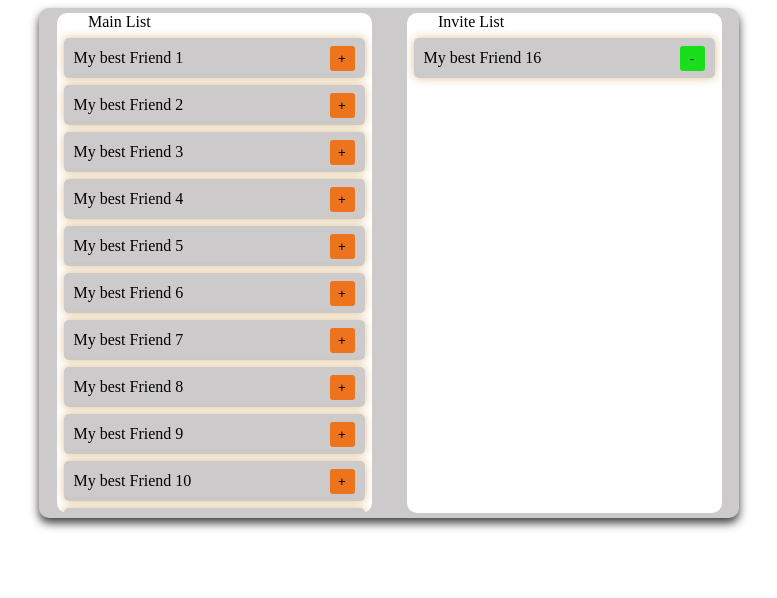
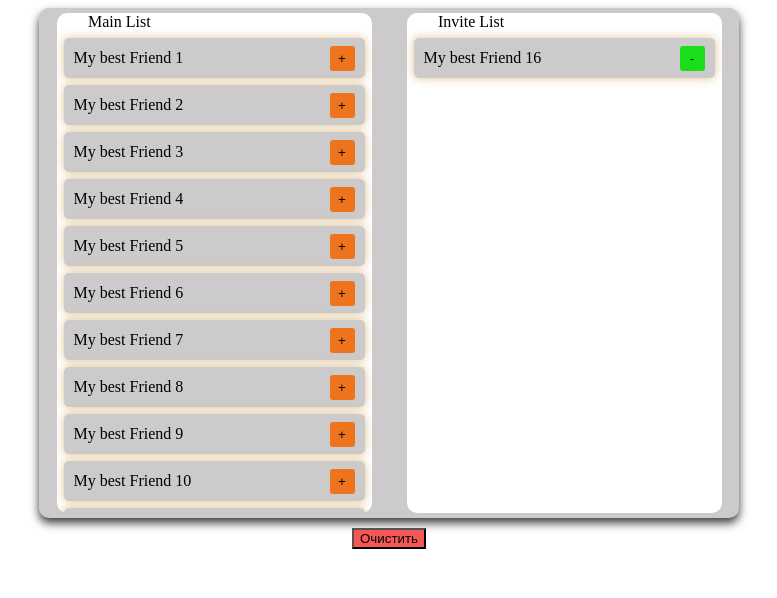
Before and after one commit to rusweek/friendsList, a plain HTML site: page index.html in a window 1280 px wide. Shown: the whole page, without its empty margins (251-1028 px from the left). Drawn offline with Linux system fonts and the light colour scheme.

Commit message:
сделал кнопку в css html

```diff
--- a/index.html
+++ b/index.html
@@ -29,8 +29,9 @@
       <div class="inviteList"><div class="title">Invite List</div>
           <div class="item">My best Friend 16<button class="btnClear">-</button></div>
       </div>
+
   </div>
-  <br>
+  <div class="btnKill"><button id="kill">Очистить</button></div>
 
 
 
--- a/main.css
+++ b/main.css
@@ -2,9 +2,10 @@ body{
     display: flex;
     justify-content: center;
     align-items: center;
+    flex-direction: column;
 }
 
-.wrapper, .wrapper2 {
+.wrapper {
     display: flex;
     flex-direction: row;
     justify-content: space-around;
@@ -98,3 +99,13 @@ body{
     /*border-left: solid 1px #aaa;
     background-color: #eee;*/
 }
+#kill {
+    background-color: #f75656;
+
+}
+
+.btnKill {
+    margin: 10px;
+    align-self: center;
+
+}
```
